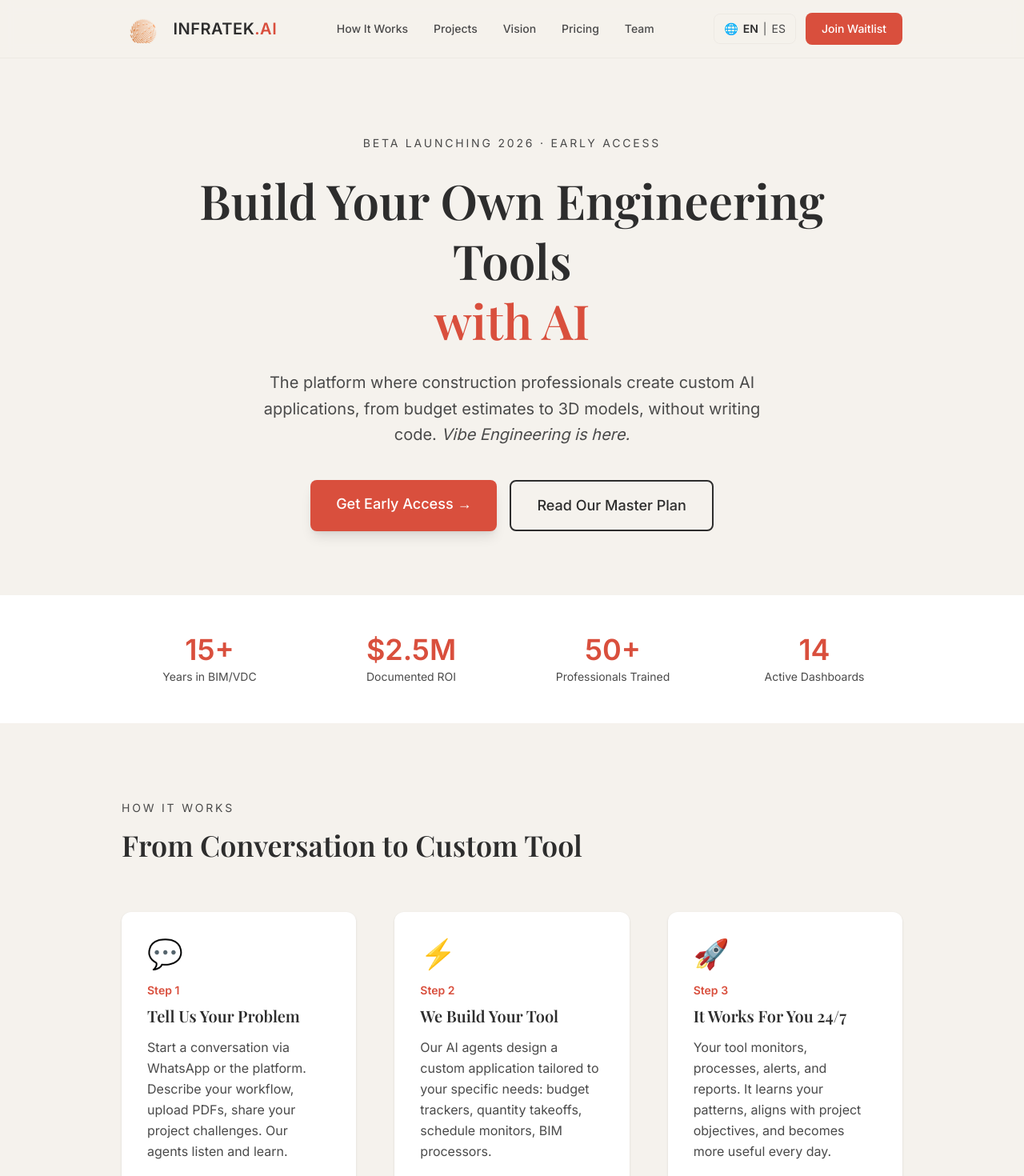
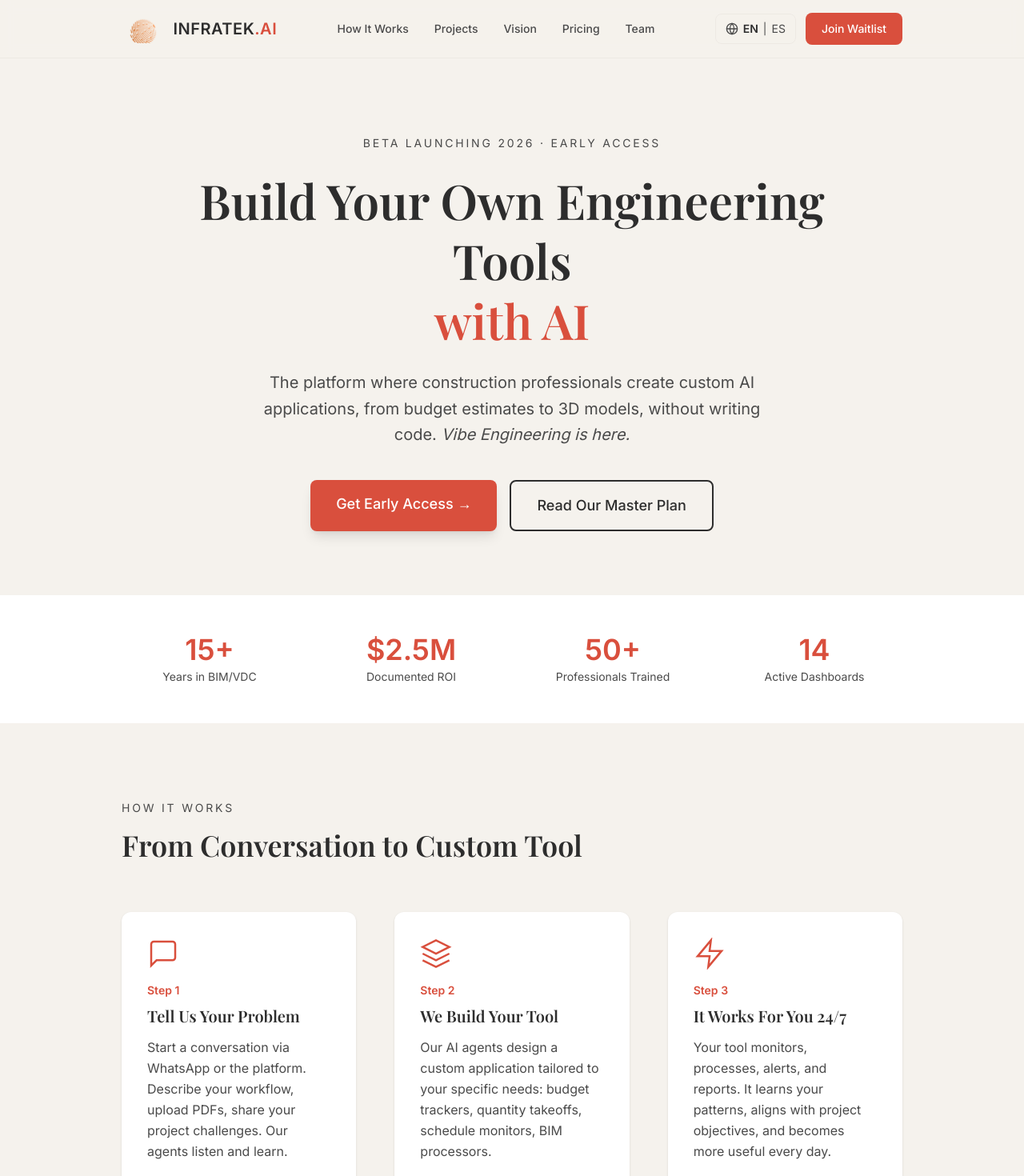
Before and after one commit to dani-infratek/infratek-landing, a Next.js app: page / in a window 1280 px wide. Shown: the top 1470 px of the page at 80% size. Built offline with nearby package versions, Linux system fonts and the light colour scheme.

Commit message:
fix: replace all emojis with clean SVG icons

```diff
--- a/src/app/page.tsx
+++ b/src/app/page.tsx
@@ -472,9 +472,9 @@ export default function Home() {
   ];
 
   const howItWorksData = [
-    { step: "1", icon: "💬", ...t.howItWorks.steps[0] },
-    { step: "2", icon: "⚡", ...t.howItWorks.steps[1] },
-    { step: "3", icon: "🚀", ...t.howItWorks.steps[2] },
+    { step: "1", ...t.howItWorks.steps[0] },
+    { step: "2", ...t.howItWorks.steps[1] },
+    { step: "3", ...t.howItWorks.steps[2] },
   ];
 
   return (
@@ -518,7 +518,10 @@ export default function Home() {
               className="flex items-center gap-1.5 px-3 py-2 rounded-lg border border-[var(--color-cream-dark)] hover:border-[var(--color-charcoal-light)] transition text-sm"
               aria-label="Toggle language"
             >
-              <span>🌐</span>
+              <svg width="16" height="16" viewBox="0 0 24 24" fill="none" stroke="currentColor" strokeWidth="2" className="text-[var(--color-charcoal-light)]">
+                <circle cx="12" cy="12" r="10" />
+                <path d="M2 12h20M12 2a15.3 15.3 0 0 1 4 10 15.3 15.3 0 0 1-4 10 15.3 15.3 0 0 1-4-10 15.3 15.3 0 0 1 4-10z" />
+              </svg>
               <span className={lang === "en" ? "font-semibold text-[var(--color-charcoal)]" : "text-[var(--color-charcoal-light)]"}>
                 EN
               </span>
@@ -591,12 +594,30 @@ export default function Home() {
           {t.howItWorks.title}
         </h2>
         <div className="grid md:grid-cols-3 gap-12">
-          {howItWorksData.map((item) => (
+          {howItWorksData.map((item, idx) => (
             <div
               key={item.step}
               className="bg-white rounded-xl p-8 shadow-sm hover:shadow-md transition"
             >
-              <div className="text-4xl mb-4">{item.icon}</div>
+              <div className="mb-4">
+                {idx === 0 && (
+                  <svg width="40" height="40" viewBox="0 0 24 24" fill="none" stroke="currentColor" strokeWidth="1.5" className="text-[var(--color-accent)]">
+                    <path d="M21 15a2 2 0 0 1-2 2H7l-4 4V5a2 2 0 0 1 2-2h14a2 2 0 0 1 2 2z" />
+                  </svg>
+                )}
+                {idx === 1 && (
+                  <svg width="40" height="40" viewBox="0 0 24 24" fill="none" stroke="currentColor" strokeWidth="1.5" className="text-[var(--color-accent)]">
+                    <path d="M12 2L2 7l10 5 10-5-10-5z" />
+                    <path d="M2 17l10 5 10-5" />
+                    <path d="M2 12l10 5 10-5" />
+                  </svg>
+                )}
+                {idx === 2 && (
+                  <svg width="40" height="40" viewBox="0 0 24 24" fill="none" stroke="currentColor" strokeWidth="1.5" className="text-[var(--color-accent)]">
+                    <path d="M13 2L3 14h9l-1 8 10-12h-9l1-8z" />
+                  </svg>
+                )}
+              </div>
               <div className="text-sm text-[var(--color-accent)] font-semibold mb-2">
                 {t.howItWorks.step} {item.step}
               </div>
@@ -908,7 +929,13 @@ export default function Home() {
               {t.course.cta}
             </a>
           </div>
-          <div className="text-6xl md:text-8xl opacity-20">🧠</div>
+          <div className="opacity-15">
+            <svg width="120" height="120" viewBox="0 0 24 24" fill="none" stroke="currentColor" strokeWidth="0.8" className="text-white">
+              <path d="M12 2a4 4 0 0 0-4 4v1a4 4 0 0 0-1 7.87V17a2 2 0 0 0 2 2h6a2 2 0 0 0 2-2v-2.13A4 4 0 0 0 16 7V6a4 4 0 0 0-4-4z" />
+              <path d="M10 21v1a1 1 0 0 0 1 1h2a1 1 0 0 0 1-1v-1" />
+              <path d="M9 17h6" />
+            </svg>
+          </div>
         </div>
       </section>
 
```
